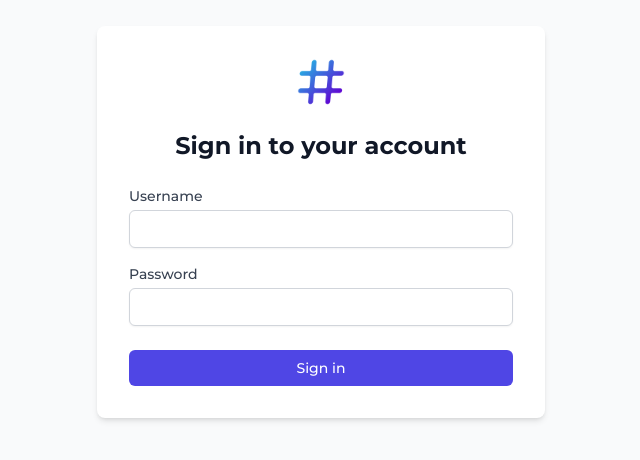
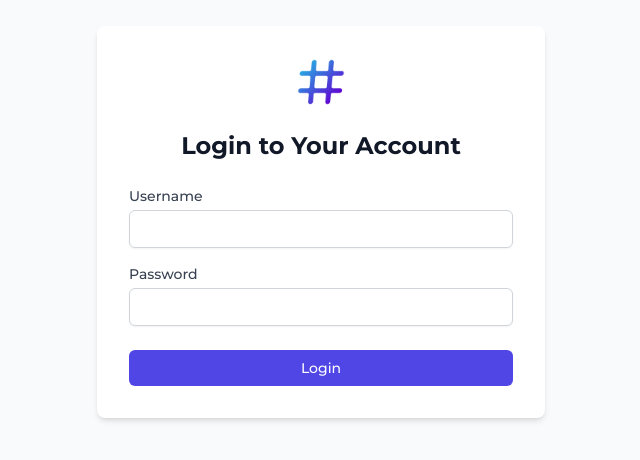
Before and after one commit to atabekdeveloper/test-task, a React (Vite) app: page /login in a window 1280 px wide. Shown: the part 178-638 px from the top of the page, without its empty margins (319-959 px from the left). Built offline with nearby package versions, Linux system fonts and the light colour scheme.

Commit message:
Changed names

```diff
--- a/src/components/pages/Login/index.tsx
+++ b/src/components/pages/Login/index.tsx
@@ -39,7 +39,7 @@ export const Login: React.FC = () => {
         <div className="flex justify-center">
           <img src={logo} alt="Logo" className="w-12 h-12" />
         </div>
-        <h2 className="text-2xl font-bold text-center text-gray-900">Sign in to your account</h2>
+        <h2 className="text-2xl font-bold text-center text-gray-900">Login to Your Account</h2>
 
         {error && <p className="text-center text-red-500">{error}</p>}
 
@@ -101,7 +101,7 @@ export const Login: React.FC = () => {
                   ></path>
                 </svg>
               ) : (
-                'Sign in'
+                'Login'
               )}
             </button>
           </div>
```
